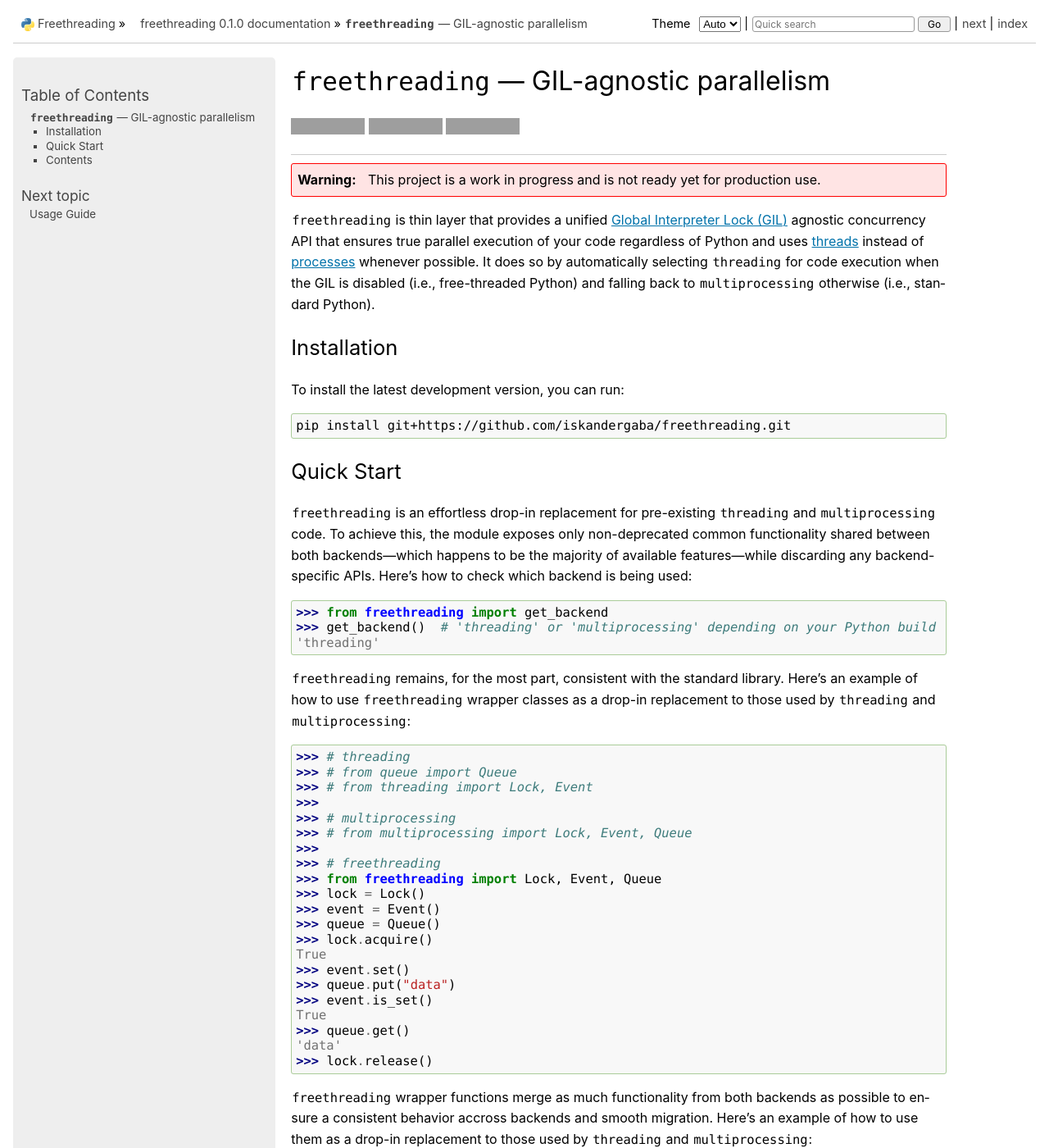
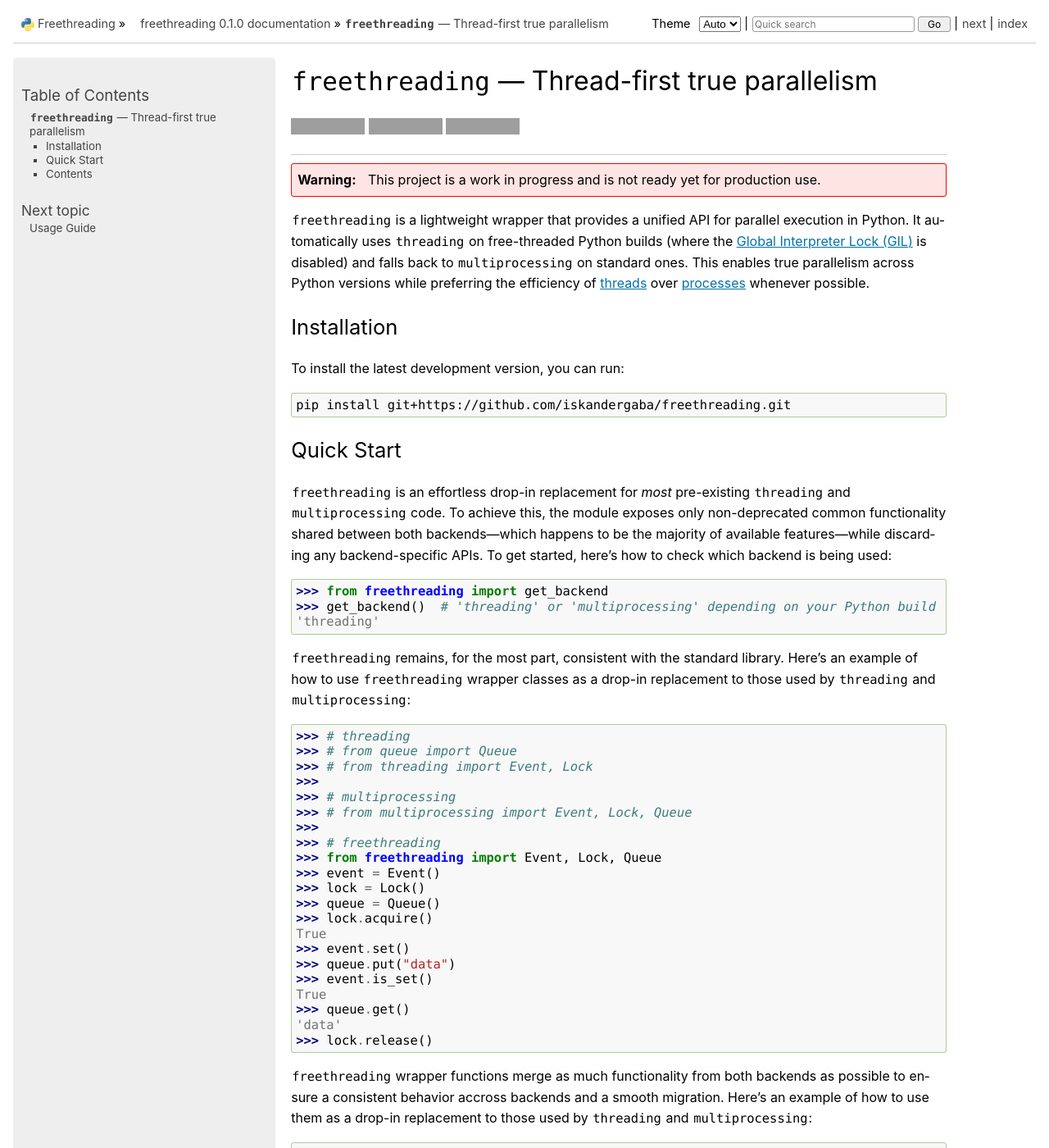
Before and after one commit to iskandergaba/freethreading, a Sphinx documentation site: the page built from docs/index.rst, in a window 1280 px wide and 1400 px high. Shown: the whole window at 82% size. Built offline with Sphinx 7.4.7, drawn with Linux system fonts in a browser that asks for light colours; pages that are not in the unit, such as notebooks, are missing from menus; some of the changed text lies outside the part shown; grey boxes are pictures that could not be loaded.

Commit message:
Clean the docs main page

```diff
--- a/docs/index.rst
+++ b/docs/index.rst
@@ -1,5 +1,5 @@
-``freethreading`` — GIL-agnostic parallelism
-============================================
+``freethreading`` — Thread-first true parallelism
+=================================================
 
 |Codecov| |Docs| |CI Build|
 
@@ -8,13 +8,12 @@
 .. warning::
    This project is a work in progress and is not ready yet for production use.
 
-:mod:`freethreading` is thin layer that provides a unified `Global Interpreter Lock (GIL)
-<https://docs.python.org/3/glossary.html#term-global-interpreter-lock>`_ agnostic concurrency API
-that ensures true parallel execution of your code regardless of Python and uses `threads
-<https://en.wikipedia.org/wiki/Thread_(computing)>`_ instead of `processes
-<https://en.wikipedia.org/wiki/Process_(computing)>`_ whenever possible. It does so by automatically
-selecting :mod:`threading` for code execution when the GIL is disabled (i.e., free-threaded Python)
-and falling back to :mod:`multiprocessing` otherwise (i.e., standard Python).
+:mod:`freethreading` is a lightweight wrapper that provides a unified API for parallel execution in Python. It
+automatically uses :mod:`threading` on free-threaded Python builds (where the `Global Interpreter Lock (GIL)
+<https://docs.python.org/3/glossary.html#term-global-interpreter-lock>`_ is disabled) and falls back to
+:mod:`multiprocessing` on standard ones. This enables true parallelism across Python versions while preferring the
+efficiency of `threads <https://en.wikipedia.org/wiki/Thread_(computing)>`_ over `processes
+<https://en.wikipedia.org/wiki/Process_(computing)>`_ whenever possible.
 
 
 Installation
@@ -36,11 +35,11 @@
 Quick Start
 -----------
 
-:mod:`freethreading` is an effortless drop-in replacement for pre-existing
+:mod:`freethreading` is an effortless drop-in replacement for *most* pre-existing
 :mod:`threading` and :mod:`multiprocessing` code. To achieve this, the module exposes only
 non-deprecated common functionality shared between both backends—which happens to be the majority
-of available features—while discarding any backend-specific APIs. Here's how to check which
-backend is being used:
+of available features—while discarding any backend-specific APIs. To get started, here's how
+to check which backend is being used:
 
 .. code-block:: pycon
 
@@ -56,15 +55,15 @@
 
    >>> # threading
    >>> # from queue import Queue
-   >>> # from threading import Lock, Event
+   >>> # from threading import Event, Lock
    >>>
    >>> # multiprocessing
-   >>> # from multiprocessing import Lock, Event, Queue
+   >>> # from multiprocessing import Event, Lock, Queue
    >>>
    >>> # freethreading
-   >>> from freethreading import Lock, Event, Queue
+   >>> from freethreading import Event, Lock, Queue
+   >>> event = Event()
    >>> lock = Lock()
-   >>> event = Event()
    >>> queue = Queue()
    >>> lock.acquire()
    True
@@ -77,7 +76,7 @@
    >>> lock.release()
 
 :mod:`freethreading` wrapper functions merge as much functionality from both backends as
-possible to ensure a consistent behavior accross backends and smooth migration. Here's an
+possible to ensure a consistent behavior accross backends and a smooth migration. Here's an
 example of how to use them as a drop-in replacement to those used by :mod:`threading`
 and :mod:`multiprocessing`:
 
@@ -121,7 +120,7 @@
    >>>
    >>> def task():
    ...     print(f"Hello from {current_worker().name}!")
-   >>>
+   ...
    >>> # Using Worker (Thread or Process) to run a task
    >>> w = Worker(target=task, name="MyWorker")
    >>> w.start()
@@ -130,8 +129,9 @@
    >>>
    >>> # Using WorkerPoolExecutor (ThreadPoolExecutor or ProcessPoolExecutor) to run a task
    >>> with WorkerPoolExecutor(max_workers=2) as executor:
+   ...     # 'Hello from ThreadPoolExecutor-0_0!' or 'Hello from ForkProcess-2!'
    ...     future = executor.submit(task)
-   >>> # 'Hello from ThreadPoolExecutor-0_0!' or 'Hello from ForkProcess-2!'
+   >>>
    Hello from ThreadPoolExecutor-0_0!
 
 Let's compute factorials in parallel using :class:`~freethreading.WorkerPoolExecutor`.
```
